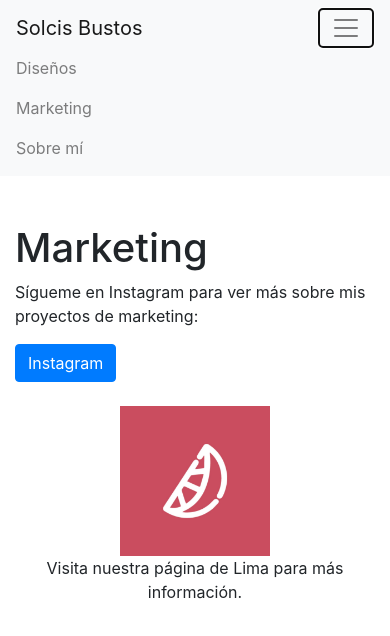
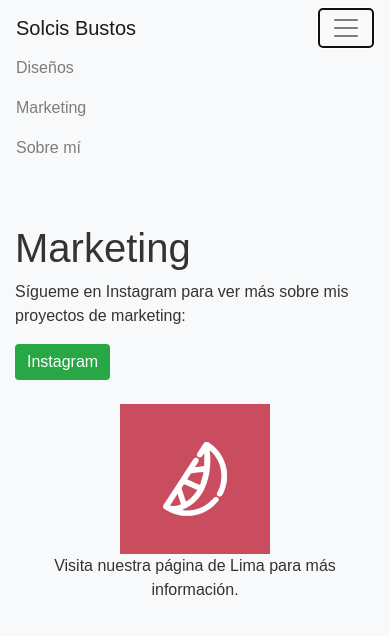
Before and after one commit to solailenbustos/mi-pagina-solcis1, a plain HTML site: page paginas/marketing.html in a window 390 px wide. Both pictures are taken after a click on the button "Toggle navigation". Drawn offline with nearby package versions, Linux system fonts and the light colour scheme; files that its build step writes are made by us from their sources.

Commit message:
corrigiendo css yscss 1p

```diff
--- a/SCSS/_base.scss
+++ b/SCSS/_base.scss
@@ -0,0 +1,14 @@
+body {
+    font-family: $font-family-base;
+    background-color: $background-color;
+    color: $text-color;
+    font-size: $font-size-base;
+}
+
+h1, h3 {
+    color: $text-color;
+}
+
+.container {
+    margin-bottom: 50px;
+}
--- a/SCSS/_components.scss
+++ b/SCSS/_components.scss
@@ -0,0 +1,14 @@
+.img-fluid {
+    max-width: 100%;
+    height: auto;
+    margin-bottom: 20px;
+}
+
+.navbar {
+    margin-bottom: 40px;
+}
+
+.btn {
+    margin-top: 10px;
+    @include rounded-border(5px);
+}
--- a/SCSS/_responsive.scss
+++ b/SCSS/_responsive.scss
@@ -0,0 +1,14 @@
+// Estilos responsivos
+@media (max-width: 768px) {
+    h1 {
+        font-size: $font-size-large;
+    }
+
+    h3 {
+        font-size: $font-size-base;
+    }
+
+    .btn {
+        width: 100%;
+    }
+}
--- a/SCSS/styles.scss
+++ b/SCSS/styles.scss
@@ -0,0 +1,41 @@
+// Variables
+$primary-color: #ff69b4;
+$secondary-color: #28a745;
+
+// Estilos generales
+body {
+    font-family: Arial, sans-serif;
+    background-color: #f8f9fa;
+    color: #333;
+}
+
+// Navbar
+.navbar {
+    background-color: $primary-color;
+    .nav-link {
+        color: white;
+        &:hover {
+            color: $secondary-color;
+        }
+    }
+}
+
+// Jumbotron
+.jumbotron {
+    background-color: $primary-color;
+    color: white;
+    padding: 2rem;
+}
+
+// Botón
+.btn-primary {
+    background-color: $secondary-color;
+    border: none;
+}
+// Animación para botones
+.btn-primary {
+    transition: background-color 0.3s ease;
+    &:hover {
+        background-color: darken($secondary-color, 10%);
+    }
+}
```
Also changed, not shown: SCSS/_layout.scss (+9 -0 lines), SCSS/_mixins.scss (+12 -0 lines), SCSS/_variables.scss (+11 -0 lines), SCSS/main.scss (+15 -0 lines), index.html (+4 -4 lines), CSS/styles.css (deleted), SCSS/main.css (added), SCSS/styles.css (added), 3 other files.
